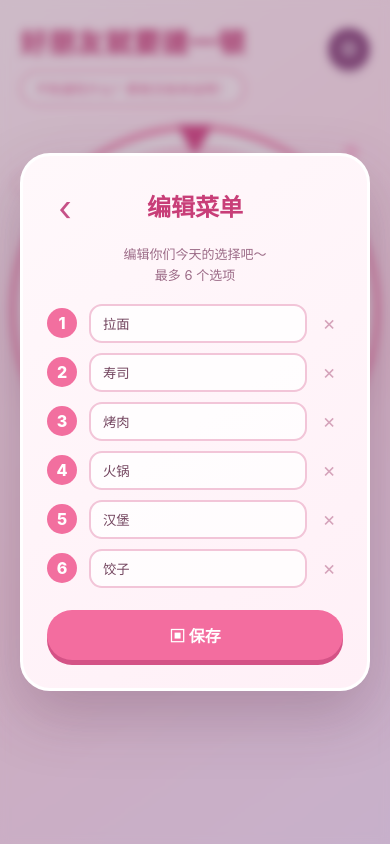
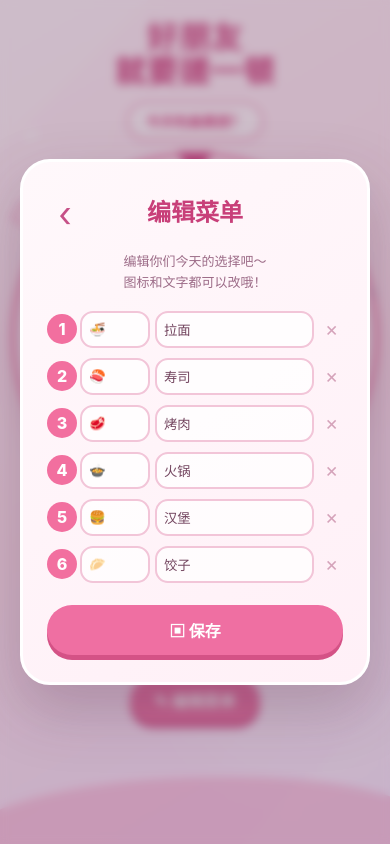
Before and after one commit to kiko05262024-source/food-roulette, a plain HTML site: page index.html in a window 390 px wide. Both pictures are taken after a click on the button "✎ 编辑菜单". Drawn offline with Linux system fonts and the light colour scheme.

Commit message:
Add files via upload

```diff
--- a/index.html
+++ b/index.html
@@ -9,37 +9,56 @@
 </head>
 <body>
   <main class="app">
+    <div class="deco deco-a"></div>
+    <div class="deco deco-b"></div>
+    <div class="deco deco-c"></div>
+    <div class="deco deco-d"></div>
+
     <header class="topbar">
-      <div>
-        <h1>好朋友就要搓一顿</h1>
-        <p>不知道吃什么？那就交给命运吧！</p>
-      </div>
-      <button id="editBtn" class="icon-btn" aria-label="编辑菜单">⚙</button>
+      <h1>好朋友<br>就要搓一顿</h1>
+      <p>今天吃森莫捏？</p>
     </header>
 
     <section class="game">
       <div class="wheel-wrap">
+        <div class="wheel-stage" id="wheelStage">
+          <canvas id="wheel" width="600" height="600"></canvas>
+          <div id="wheelItems" class="wheel-items" aria-hidden="true"></div>
+        </div>
         <div class="pointer">▼</div>
-        <canvas id="wheel" width="600" height="600"></canvas>
+        <button id="goBtn" class="go-btn">GO</button>
       </div>
 
       <div class="hint">点一下 GO，让命运替你做决定！</div>
-
-      <button id="goBtn" class="go-btn">GO</button>
     </section>
 
+    <div class="rabbit-scene" aria-hidden="true">
+      <svg class="rabbit" viewBox="0 0 260 150" role="img">
+        <path class="rabbit-line" d="M82 101c-8-19-7-45 7-61 8-10 22-15 38-14 17 1 31 10 38 24 7 14 6 34-1 51"/>
+        <path class="rabbit-fill" d="M94 35C88 18 92 4 101 5c10 1 14 17 14 29 8-7 20-11 32-8 3-13 8-26 17-24 10 3 6 23 1 34 8 8 12 19 12 31 0 22-17 39-43 39-27 0-43-15-43-37 0-14 4-25 13-34Z"/>
+        <path class="rabbit-ear" d="M102 33c-8-15-6-25-1-26 7-1 12 12 13 24M165 36c4-16 10-25 16-22 7 4 0 20-4 29"/>
+        <circle cx="122" cy="64" r="4" class="rabbit-face"/>
+        <circle cx="151" cy="64" r="4" class="rabbit-face"/>
+        <path d="M132 76c4 4 8 4 12 0M138 73v7" class="rabbit-face"/>
+        <path d="M97 86c-20 2-28 7-37 14M177 86c18 1 27 7 37 14" class="rabbit-line"/>
+        <path d="M54 89l-7 25m7-17-12-8m12 8 12-8M207 89l7 25m-7-17-12-8m12 8 12-8" class="rabbit-utensil"/>
+        <path d="M95 108c18 7 57 8 75-1" class="rabbit-line"/>
+      </svg>
+      <div class="rabbit-copy">和朋友<br>一起吃更香！</div>
+    </div>
+
     <button id="editMenuBtn" class="edit-menu-btn">✎ 编辑菜单</button>
+    <div class="bottom-wave"></div>
   </main>
 
   <!-- 结果弹窗 -->
   <div id="resultModal" class="modal hidden">
     <div class="modal-card">
       <div class="sparkle">🎉</div>
-      <h2>命运决定了！</h2>
+      <h2>うわー美味しそう！</h2>
       <div id="resultEmoji" class="result-emoji">🍖</div>
-      <p class="result-label">今天吃</p>
       <div id="resultName" class="result-name">烤肉！</div>
-      <p class="result-joke">命运都这么说了，还能怎么办。</p>
+      <p class="result-joke">じゃ、行きましょう</p>
 
       <button id="againBtn" class="primary-btn">↻ 再来一次</button>
       <button id="homeBtn" class="secondary-btn">⌂ 返回首页</button>
@@ -54,7 +73,7 @@
         <h2>编辑菜单</h2>
       </div>
 
-      <p class="edit-tip">编辑你们今天的选择吧～<br>最多 6 个选项</p>
+      <p class="edit-tip">编辑你们今天的选择吧～<br>图标和文字都可以改哦！</p>
 
       <div id="foodInputs" class="food-inputs"></div>
 
--- a/script.js
+++ b/script.js
@@ -10,8 +10,11 @@ const DEFAULT_FOODS = [
 let foods = loadFoods();
 let currentRotation = 0;
 let isSpinning = false;
+const radiusPercent = 33;
 
 const wheel = document.getElementById("wheel");
+const wheelStage = document.getElementById("wheelStage");
+const wheelItems = document.getElementById("wheelItems");
 const goBtn = document.getElementById("goBtn");
 const resultModal = document.getElementById("resultModal");
 const editModal = document.getElementById("editModal");
@@ -20,8 +23,10 @@ const resultName = document.getElementById("resultName");
 const foodInputs = document.getElementById("foodInputs");
 const toast = document.getElementById("toast");
 
+renderWheelItems();
 drawWheel();
 
+// 仅保留页面下方的“编辑菜单”入口；右上角设置入口已取消。
 goBtn.addEventListener("click", spin);
 document.getElementById("againBtn").addEventListener("click", () => {
   resultModal.classList.add("hidden");
@@ -30,7 +35,6 @@ document.getElementById("againBtn").addEventListener("click", () => {
 document.getElementById("homeBtn").addEventListener("click", () => {
   resultModal.classList.add("hidden");
 });
-document.getElementById("editBtn").addEventListener("click", openEditor);
 document.getElementById("editMenuBtn").addEventListener("click", openEditor);
 document.getElementById("closeEditBtn").addEventListener("click", closeEditor);
 document.getElementById("saveBtn").addEventListener("click", saveEditor);
@@ -40,7 +44,12 @@ function loadFoods() {
     const saved = localStorage.getItem("foodRouletteFoods");
     if (saved) {
       const parsed = JSON.parse(saved);
-      if (Array.isArray(parsed) && parsed.length === 6) return parsed;
+      if (Array.isArray(parsed) && parsed.length === 6) {
+        return parsed.map((item, i) => ({
+          name: String(item.name || DEFAULT_FOODS[i].name),
+          emoji: String(item.emoji || DEFAULT_FOODS[i].emoji)
+        }));
+      }
     }
   } catch (error) {
     console.warn("无法读取本地菜单，使用默认菜单。", error);
@@ -62,12 +71,12 @@ function drawWheel() {
   ctx.clearRect(0, 0, size, size);
 
   const colors = [
-    "#ffd9e8",
-    "#e9ddff",
-    "#ffe5c4",
-    "#dff5e7",
-    "#d9eafa",
-    "#ffe0ee"
+    "#ffe6ef",
+    "#eee2ff",
+    "#ffe7ca",
+    "#dff5e8",
+    "#dcecff",
+    "#ffe0ec"
   ];
 
   for (let i = 0; i < foods.length; i++) {
@@ -84,30 +93,55 @@ function drawWheel() {
     ctx.strokeStyle = "#ffffff";
     ctx.lineWidth = 5;
     ctx.stroke();
-
-    const mid = start + slice / 2;
-    const textRadius = radius * 0.66;
-    const x = center + Math.cos(mid) * textRadius;
-    const y = center + Math.sin(mid) * textRadius;
-
-    ctx.textAlign = "center";
-    ctx.textBaseline = "middle";
-    ctx.font = "58px Apple Color Emoji, Segoe UI Emoji, Noto Color Emoji";
-    ctx.fillText(foods[i].emoji, x, y - 15);
-
-    ctx.font = "bold 27px -apple-system, BlinkMacSystemFont, Noto Sans SC, sans-serif";
-    ctx.fillStyle = "#75455f";
-    ctx.fillText(foods[i].name, x, y + 34);
   }
 
-  // 中心圆：视觉上的 GO 按钮
+  // 中心圆由真实按钮覆盖，这里只保留白色内圈视觉。
   ctx.beginPath();
-  ctx.arc(center, center, 78, 0, Math.PI * 2);
-  ctx.fillStyle = "#f36d9f";
+  ctx.arc(center, center, 58, 0, Math.PI * 2);
+  ctx.fillStyle = "rgba(255,255,255,.22)";
   ctx.fill();
-  ctx.strokeStyle = "#ffffff";
-  ctx.lineWidth = 12;
-  ctx.stroke();
+}
+
+function renderWheelItems() {
+  wheelItems.innerHTML = "";
+  foods.forEach((food, index) => {
+    const item = document.createElement("div");
+    item.className = "wheel-item";
+    item.dataset.index = index;
+
+    const icon = document.createElement("span");
+    icon.className = "food-icon";
+    icon.textContent = food.emoji || "🍽️";
+
+    const name = document.createElement("span");
+    name.className = "food-name";
+    name.textContent = food.name;
+
+    item.append(icon, name);
+    wheelItems.appendChild(item);
+  });
+
+  positionWheelItems();
+}
+
+function positionWheelItems() {
+  const size = wheelStage.clientWidth;
+  const center = size / 2;
+  const radius = size * 0.33;
+  const sliceDeg = 360 / foods.length;
+
+  [...wheelItems.children].forEach((item, index) => {
+    const angle = (-90 + index * sliceDeg) * Math.PI / 180;
+    item.style.left = `${center + Math.cos(angle) * radius}px`;
+    item.style.top = `${center + Math.sin(angle) * radius}px`;
+    item.style.transform = `translate(-50%, -50%) rotate(0deg)`;
+  });
+}
+
+function updateItemUpright(rotationDeg) {
+  [...wheelItems.children].forEach(item => {
+    item.style.transform = `translate(-50%, -50%) rotate(${-rotationDeg}deg)`;
+  });
 }
 
 function spin() {
@@ -116,22 +150,32 @@ function spin() {
   isSpinning = true;
   goBtn.disabled = true;
 
-  // 随机决定结果
   const winnerIndex = Math.floor(Math.random() * foods.length);
   const sliceDeg = 360 / foods.length;
   const winnerCenterDeg = winnerIndex * sliceDeg;
-
-  // 指针在正上方；让目标扇区中心最终回到正上方
   const desiredExtra = 360 - winnerCenterDeg;
   const extraTurns = 5 + Math.floor(Math.random() * 2);
   const targetRotation = currentRotation + extraTurns * 360 + desiredExtra;
 
   currentRotation = targetRotation;
-  wheel.style.transform = `rotate(${currentRotation}deg)`;
+  wheelStage.style.transform = `rotate(${currentRotation}deg)`;
+
+  // 转盘本体会旋转；文字和图标同时做完全相反的旋转，因此始终保持正向。
+  [...wheelItems.children].forEach(item => {
+    item.animate([
+      { transform: "translate(-50%, -50%) rotate(0deg)" },
+      { transform: `translate(-50%, -50%) rotate(${-targetRotation}deg)` }
+    ], {
+      duration: 5150,
+      easing: "cubic-bezier(.12,.72,.16,1)",
+      fill: "forwards"
+    });
+  });
 
   setTimeout(() => {
     isSpinning = false;
     goBtn.disabled = false;
+    updateItemUpright(currentRotation);
     showResult(winnerIndex);
   }, 5150);
 }
@@ -162,50 +206,62 @@ function renderEditor() {
     number.className = "food-number";
     number.textContent = index + 1;
 
+    const iconInput = document.createElement("input");
+    iconInput.className = "food-input icon-input";
+    iconInput.value = food.emoji;
+    iconInput.maxLength = 4;
+    iconInput.dataset.index = index;
+    iconInput.dataset.type = "emoji";
+    iconInput.placeholder = "🍜";
+    iconInput.setAttribute("aria-label", `第${index + 1}个图标`);
+
     const input = document.createElement("input");
     input.className = "food-input";
     input.value = food.name;
     input.maxLength = 12;
     input.dataset.index = index;
+    input.dataset.type = "name";
     input.setAttribute("aria-label", `第${index + 1}个食物`);
 
     const remove = document.createElement("button");
     remove.className = "remove-btn";
     remove.textContent = "×";
     remove.type = "button";
-    remove.title = "清空";
+    remove.title = "清空文字";
     remove.addEventListener("click", () => {
       input.value = "";
       input.focus();
     });
 
-    row.append(number, input, remove);
+    row.append(number, iconInput, input, remove);
     foodInputs.appendChild(row);
   });
 }
 
 function saveEditor() {
-  const inputs = [...document.querySelectorAll(".food-input")];
+  const rows = [...document.querySelectorAll(".food-row")];
 
-  foods = inputs.map((input, index) => {
-    const name = input.value.trim() || DEFAULT_FOODS[index].name;
+  foods = rows.map((row, index) => {
+    const iconInput = row.querySelector('[data-type="emoji"]');
+    const nameInput = row.querySelector('[data-type="name"]');
     return {
-      name,
-      emoji: DEFAULT_FOODS[index].emoji
+      name: nameInput.value.trim() || DEFAULT_FOODS[index].name,
+      emoji: iconInput.value.trim() || DEFAULT_FOODS[index].emoji
     };
   });
 
   saveFoods();
+  renderWheelItems();
   drawWheel();
   closeEditor();
 
   toast.textContent = "保存成功！";
   toast.classList.remove("hidden");
-
-  setTimeout(() => {
-    toast.classList.add("hidden");
-  }, 1500);
+  setTimeout(() => toast.classList.add("hidden"), 1500);
 }
 
-// 屏幕大小变化时，canvas 保持清晰
-window.addEventListener("resize", drawWheel);
+window.addEventListener("resize", () => {
+  drawWheel();
+  positionWheelItems();
+  if (!isSpinning) updateItemUpright(currentRotation);
+});
--- a/style.css
+++ b/style.css
@@ -1,130 +1,105 @@
-* {
-  box-sizing: border-box;
-}
+* { box-sizing: border-box; }
 
 :root {
-  --pink: #f36d9f;
-  --pink-dark: #c83e78;
-  --pink-light: #fff0f6;
+  --pink: #ef6fa2;
+  --pink-dark: #c83f79;
   --pink-soft: #ffd9e8;
-  --purple: #8d5b9d;
-  --cream: #fffafc;
+  --purple: #765083;
   --text: #70405f;
 }
 
-html, body {
-  margin: 0;
-  min-height: 100%;
-}
+html, body { margin: 0; min-height: 100%; }
 
 body {
-  font-family: -apple-system, BlinkMacSystemFont, "Noto Sans SC", "Hiragino Sans GB",
-    "Microsoft YaHei", sans-serif;
-  background:
-    radial-gradient(circle at 10% 10%, #ffffff 0 5px, transparent 6px),
-    radial-gradient(circle at 90% 18%, #ffc5df 0 7px, transparent 8px),
-    linear-gradient(145deg, #fff7fa, #ffe3ef 55%, #f7e9ff);
+  font-family: -apple-system, BlinkMacSystemFont, "Noto Sans SC", "Hiragino Sans GB", "Microsoft YaHei", sans-serif;
+  background: #fff8fb;
   color: var(--text);
   min-height: 100vh;
 }
 
-button {
-  font: inherit;
-  -webkit-tap-highlight-color: transparent;
-}
+button { font: inherit; -webkit-tap-highlight-color: transparent; }
 
 .app {
   width: min(100%, 520px);
   min-height: 100vh;
   margin: 0 auto;
-  padding: 28px 20px 34px;
+  padding: 22px 18px 28px;
   position: relative;
   overflow: hidden;
-}
-
-.app::before,
-.app::after {
-  content: "";
-  position: absolute;
-  pointer-events: none;
-  border: 3px solid rgba(243, 109, 159, 0.2);
-  transform: rotate(18deg);
+  background:
+    radial-gradient(circle at 8% 16%, rgba(255,255,255,.95) 0 5px, transparent 6px),
+    radial-gradient(circle at 92% 23%, rgba(188,220,255,.75) 0 7px, transparent 8px),
+    radial-gradient(circle at 9% 48%, rgba(255,194,222,.8) 0 6px, transparent 7px),
+    linear-gradient(150deg, #fff7fb 0%, #ffe8f1 53%, #f5e8ff 100%);
 }
 
 .app::before {
-  width: 22px;
-  height: 22px;
-  left: 12px;
-  top: 170px;
-  border-radius: 50%;
-}
-
-.app::after {
-  width: 15px;
-  height: 15px;
-  right: 18px;
-  top: 350px;
-  border-radius: 4px;
-  transform: rotate(45deg);
+  content: "";
+  position: absolute;
+  inset: 0;
+  pointer-events: none;
+  background:
+    linear-gradient(135deg, rgba(255,255,255,.5) 0 12%, transparent 12% 88%, rgba(255,255,255,.28) 88%),
+    radial-gradient(circle at 75% 80%, rgba(255,255,255,.7), transparent 20%);
+  opacity: .7;
 }
 
 .topbar {
+  position: relative;
+  z-index: 3;
   display: flex;
-  align-items: flex-start;
-  justify-content: space-between;
-  gap: 12px;
-  position: relative;
-  z-index: 2;
+  flex-direction: column;
+  align-items: center;
+  text-align: center;
 }
 
 h1 {
   margin: 0;
-  color: var(--pink-dark);
-  font-size: clamp(27px, 7vw, 38px);
-  line-height: 1.15;
+  color: #d24781;
+  font-size: clamp(31px, 8vw, 42px);
+  line-height: 1.08;
   letter-spacing: 1px;
   font-weight: 900;
-  text-shadow: 2px 2px 0 #fff;
+  text-shadow: 2px 3px 0 #fff;
 }
 
 .topbar p {
   display: inline-block;
-  margin: 12px 0 0;
-  padding: 6px 13px;
-  border: 2px solid #f6a6c4;
+  margin: 13px 0 0;
+  padding: 7px 17px;
+  border: 2px solid #f5a8c6;
   border-radius: 999px;
-  color: #e15b91;
-  background: rgba(255,255,255,.72);
-  font-size: 13px;
-}
-
-.icon-btn {
-  flex: 0 0 auto;
-  width: 42px;
-  height: 42px;
-  border: 0;
-  border-radius: 50%;
-  background: #8c4f83;
-  color: white;
-  font-size: 20px;
-  cursor: pointer;
-  box-shadow: 0 5px 0 rgba(92, 47, 88, .16);
+  color: #dc4e88;
+  background: rgba(255,255,255,.78);
+  font-size: 14px;
+  font-weight: 700;
+  box-shadow: 0 4px 12px rgba(190,85,132,.07);
 }
 
 .game {
-  margin-top: 24px;
+  margin-top: 17px;
   position: relative;
+  z-index: 3;
   display: flex;
   flex-direction: column;
   align-items: center;
 }
 
 .wheel-wrap {
-  width: min(92vw, 430px);
+  width: min(90vw, 420px);
   aspect-ratio: 1;
   position: relative;
   display: grid;
   place-items: center;
+}
+
+.wheel-stage {
+  width: 100%;
+  height: 100%;
+  position: relative;
+  border-radius: 50%;
+  transform: rotate(0deg);
+  transition: transform 5.15s cubic-bezier(.12,.72,.16,1);
 }
 
 #wheel {
@@ -132,19 +107,17 @@ h1 {
   height: 100%;
   display: block;
   border-radius: 50%;
-  border: 8px solid #fff;
-  box-shadow:
-    0 0 0 5px #f477a6,
-    0 16px 30px rgba(155, 67, 111, .18);
-  transform: rotate(0deg);
-  transition: transform 5s cubic-bezier(.12,.72,.16,1);
+  border: 7px solid #fff;
+  box-shadow: 0 0 0 4px #f477a6, 0 15px 28px rgba(155,67,111,.18);
   background: white;
 }
 
 .pointer {
   position: absolute;
-  z-index: 5;
+  z-index: 9;
   top: -10px;
+  left: 50%;
+  transform: translateX(-50%);
   color: #d94b88;
   font-size: 40px;
   line-height: 1;
@@ -153,11 +126,11 @@ h1 {
 
 .go-btn {
   position: absolute;
-  top: calc(min(92vw, 430px) / 2 - 52px);
+  top: 50%;
   left: 50%;
-  transform: translateX(-50%);
-  width: 104px;
-  height: 104px;
+  transform: translate(-50%, -50%);
+  width: 105px;
+  height: 105px;
   border: 8px solid white;
   border-radius: 50%;
   background: var(--pink);
@@ -166,31 +139,59 @@ h1 {
   font-weight: 900;
   letter-spacing: 2px;
   cursor: pointer;
-  box-shadow: 0 8px 0 #d34c82, 0 13px 22px rgba(210, 63, 121, .2);
-  z-index: 8;
+  box-shadow: 0 8px 0 #d34c82, 0 13px 22px rgba(210,63,121,.2);
+  z-index: 12;
 }
 
-.go-btn:active {
-  transform: translateX(-50%) translateY(5px);
-  box-shadow: 0 3px 0 #d34c82;
+.go-btn:active { transform: translate(-50%, calc(-50% + 5px)); box-shadow: 0 3px 0 #d34c82; }
+.go-btn:disabled { cursor: default; opacity: .8; }
+
+.wheel-items {
+  position: absolute;
+  inset: 0;
+  z-index: 5;
+  pointer-events: none;
 }
 
-.go-btn:disabled {
-  cursor: default;
-  opacity: .8;
+.wheel-item {
+  position: absolute;
+  left: 50%;
+  top: 50%;
+  width: 94px;
+  text-align: center;
+  transform-origin: center;
+  color: #70405f;
+  font-weight: 800;
+  line-height: 1.05;
+  text-shadow: 1px 1px 0 white;
+}
+
+.wheel-item .food-icon {
+  display: block;
+  font-size: 41px;
+  line-height: 1;
+  margin-bottom: 7px;
+}
+
+.wheel-item .food-name {
+  display: block;
+  font-size: 18px;
+  white-space: nowrap;
 }
 
 .hint {
-  margin-top: 20px;
+  margin-top: 12px;
   font-size: 13px;
   color: #a86b91;
   text-align: center;
 }
 
 .edit-menu-btn {
+  position: relative;
+  z-index: 5;
   display: block;
-  margin: 30px auto 0;
-  padding: 12px 25px;
+  margin: 14px auto 0;
+  padding: 11px 25px;
   border: 0;
   border-radius: 999px;
   color: white;
@@ -200,10 +201,45 @@ h1 {
   box-shadow: 0 5px 0 #d65c8e;
 }
 
-.edit-menu-btn:active {
-  transform: translateY(3px);
-  box-shadow: 0 2px 0 #d65c8e;
+.edit-menu-btn:active { transform: translateY(3px); box-shadow: 0 2px 0 #d65c8e; }
+
+.rabbit-scene {
+  position: relative;
+  z-index: 4;
+  height: 120px;
+  margin-top: -4px;
+  display: flex;
+  justify-content: center;
+  align-items: end;
+  gap: 8px;
+  pointer-events: none;
 }
+
+.rabbit { width: 180px; height: 112px; overflow: visible; }
+.rabbit-fill { fill: #fff; stroke: #e95f99; stroke-width: 3.2; stroke-linejoin: round; }
+.rabbit-line { fill: none; stroke: #e95f99; stroke-width: 3.2; stroke-linecap: round; }
+.rabbit-ear { fill: none; stroke: #e95f99; stroke-width: 3; stroke-linecap: round; }
+.rabbit-face { fill: #7d4770; }
+.rabbit-utensil { fill: none; stroke: #d9578f; stroke-width: 3; stroke-linecap: round; }
+.rabbit-copy { color: #d9578f; font-size: 13px; font-weight: 800; line-height: 1.35; transform: rotate(-5deg); margin-bottom: 21px; }
+
+.bottom-wave {
+  position: absolute;
+  left: -8%;
+  right: -8%;
+  bottom: -38px;
+  height: 105px;
+  border-radius: 50% 50% 0 0;
+  background: rgba(248,169,202,.5);
+  transform: rotate(-2deg);
+  pointer-events: none;
+}
+
+.deco { position: absolute; z-index: 1; opacity: .75; pointer-events: none; }
+.deco-a { width: 20px; height: 20px; left: 14px; top: 205px; border: 3px solid #f5a5c6; transform: rotate(30deg); }
+.deco-b { width: 19px; height: 19px; right: 15px; top: 285px; border: 3px solid #8fc9db; border-radius: 50%; }
+.deco-c { width: 17px; height: 17px; left: 29px; top: 350px; border: 3px solid #dca9ed; transform: rotate(45deg); }
+.deco-d { width: 18px; height: 18px; right: 32px; top: 430px; border: 3px solid #f4a4c4; border-radius: 50%; }
 
 /* Modal */
 .modal {
@@ -213,178 +249,53 @@ h1 {
   display: grid;
   place-items: center;
   padding: 20px;
-  background: rgba(91, 49, 83, .3);
+  background: rgba(91,49,83,.3);
   backdrop-filter: blur(5px);
 }
 
-.hidden {
-  display: none !important;
-}
+.hidden { display: none !important; }
 
-.modal-card,
-.edit-card {
+.modal-card, .edit-card {
   width: min(100%, 430px);
   max-height: 90vh;
   overflow: auto;
-  padding: 28px 24px;
+  padding: 27px 24px;
   border: 3px solid #fff;
   border-radius: 30px;
   background: linear-gradient(145deg, #fff8fb, #fff0f7);
-  box-shadow: 0 25px 60px rgba(86, 38, 73, .25);
+  box-shadow: 0 25px 60px rgba(86,38,73,.25);
   text-align: center;
 }
 
-.sparkle {
-  font-size: 35px;
+.sparkle { font-size: 35px; }
+.modal-card h2, .edit-card h2 { margin: 4px 0 10px; color: var(--pink-dark); }
+.result-emoji { font-size: 72px; margin-top: 7px; }
+.result-name { margin: 5px 0 0; color: #8b3d72; font-size: 42px; font-weight: 900; text-align: center; }
+.result-joke { margin: 12px 0 22px; font-size: 16px; color: #9b5f83; font-weight: 700; }
+
+.primary-btn, .secondary-btn { width: 100%; border-radius: 999px; padding: 13px 18px; cursor: pointer; font-weight: 800; }
+.primary-btn { border: 0; color: white; background: var(--pink); box-shadow: 0 5px 0 #d45286; }
+.secondary-btn { margin-top: 10px; border: 2px solid #f18bb0; color: #d65088; background: white; }
+
+.edit-head { display: flex; align-items: center; justify-content: center; position: relative; }
+.back-btn { position: absolute; left: 0; width: 36px; height: 36px; border: 0; background: transparent; color: #c65087; font-size: 35px; line-height: 1; cursor: pointer; }
+.edit-tip { color: #9c6b87; font-size: 13px; line-height: 1.6; }
+.food-inputs { display: grid; gap: 10px; margin: 18px 0 22px; }
+.food-row { display: grid; grid-template-columns: 38px 1fr 1fr 28px; align-items: center; gap: 7px; }
+.food-number { width: 30px; height: 30px; display: grid; place-items: center; border-radius: 50%; background: #f26f9f; color: white; font-weight: 800; }
+.food-input { width: 100%; min-width: 0; border: 2px solid #f2c5d8; border-radius: 13px; padding: 10px 9px; outline: none; color: #73455f; background: rgba(255,255,255,.8); }
+.food-input:focus { border-color: #ec75a6; }
+.remove-btn { border: 0; background: transparent; color: #d5a3ba; font-size: 20px; cursor: pointer; }
+
+.toast { position: fixed; z-index: 100; left: 50%; bottom: 35px; transform: translateX(-50%); padding: 12px 22px; border-radius: 999px; background: #734a6d; color: white; font-size: 14px; box-shadow: 0 8px 25px rgba(70,34,62,.25); }
+
+@media (max-width: 390px) {
+  .app { padding-left: 12px; padding-right: 12px; }
+  .wheel-wrap { width: min(92vw, 400px); }
+  .wheel-item { width: 82px; }
+  .wheel-item .food-icon { font-size: 35px; }
+  .wheel-item .food-name { font-size: 16px; }
+  .food-row { grid-template-columns: 28px 70px 1fr 24px; gap: 5px; }
+  .food-input { padding: 9px 7px; }
+  .rabbit-scene { transform: scale(.92); transform-origin: center bottom; }
 }
-
-.modal-card h2,
-.edit-card h2 {
-  margin: 4px 0 8px;
-  color: var(--pink-dark);
-}
-
-.result-emoji {
-  font-size: 76px;
-  margin-top: 12px;
-}
-
-.result-label {
-  margin: 2px 0 0;
-  color: #a16a8d;
-}
-
-.result-name {
-  margin: 0;
-  color: #8b3d72;
-  font-size: 38px;
-  font-weight: 900;
-}
-
-.result-joke {
-  margin: 10px 0 22px;
-  font-size: 13px;
-  color: #9b6a87;
-}
-
-.primary-btn,
-.secondary-btn {
-  width: 100%;
-  border-radius: 999px;
-  padding: 13px 18px;
-  cursor: pointer;
-  font-weight: 800;
-}
-
-.primary-btn {
-  border: 0;
-  color: white;
-  background: var(--pink);
-  box-shadow: 0 5px 0 #d45286;
-}
-
-.secondary-btn {
-  margin-top: 10px;
-  border: 2px solid #f18bb0;
-  color: #d65088;
-  background: white;
-}
-
-.edit-head {
-  display: flex;
-  align-items: center;
-  justify-content: center;
-  position: relative;
-}
-
-.back-btn {
-  position: absolute;
-  left: 0;
-  width: 36px;
-  height: 36px;
-  border: 0;
-  background: transparent;
-  color: #c65087;
-  font-size: 35px;
-  line-height: 1;
-  cursor: pointer;
-}
-
-.edit-tip {
-  color: #9c6b87;
-  font-size: 13px;
-  line-height: 1.6;
-}
-
-.food-inputs {
-  display: grid;
-  gap: 10px;
-  margin: 18px 0 22px;
-}
-
-.food-row {
-  display: grid;
-  grid-template-columns: 34px 1fr 28px;
-  align-items: center;
-  gap: 8px;
-}
-
-.food-number {
-  width: 30px;
-  height: 30px;
-  display: grid;
-  place-items: center;
-  border-radius: 50%;
-  background: #f26f9f;
-  color: white;
-  font-weight: 800;
-}
-
-.food-input {
-  width: 100%;
-  min-width: 0;
-  border: 2px solid #f2c5d8;
-  border-radius: 13px;
-  padding: 10px 12px;
-  outline: none;
-  color: #73455f;
-  background: rgba(255,255,255,.8);
-}
-
-.food-input:focus {
-  border-color: #ec75a6;
-}
-
-.remove-btn {
-  border: 0;
-  background: transparent;
-  color: #d5a3ba;
-  font-size: 20px;
-  cursor: pointer;
-}
-
-.toast {
-  position: fixed;
-  z-index: 100;
-  left: 50%;
-  bottom: 35px;
-  transform: translateX(-50%);
-  padding: 12px 22px;
-  border-radius: 999px;
-  background: #734a6d;
-  color: white;
-  font-size: 14px;
-  box-shadow: 0 8px 25px rgba(70, 34, 62, .25);
-}
-
-@media (max-height: 700px) {
-  .app {
-    padding-top: 18px;
-  }
-  .game {
-    margin-top: 14px;
-  }
-  .edit-menu-btn {
-    margin-top: 18px;
-  }
-}
```
